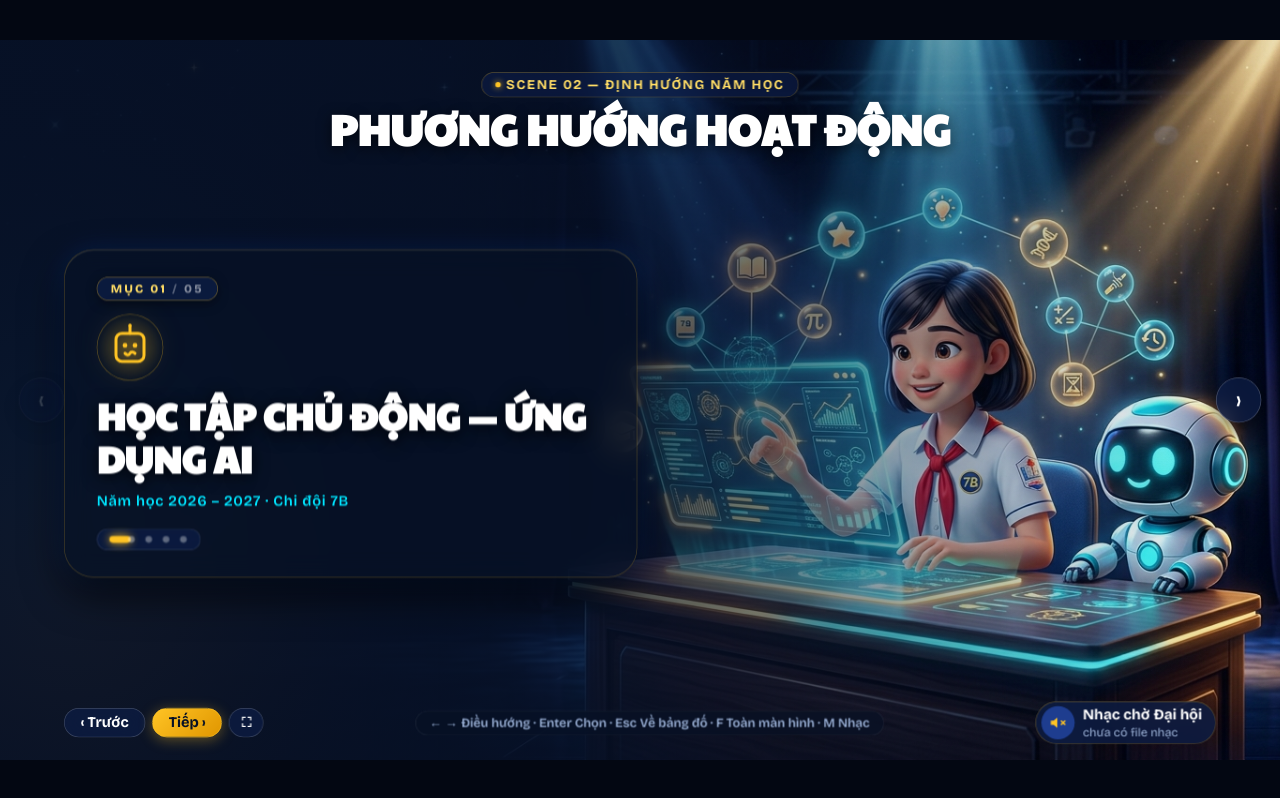
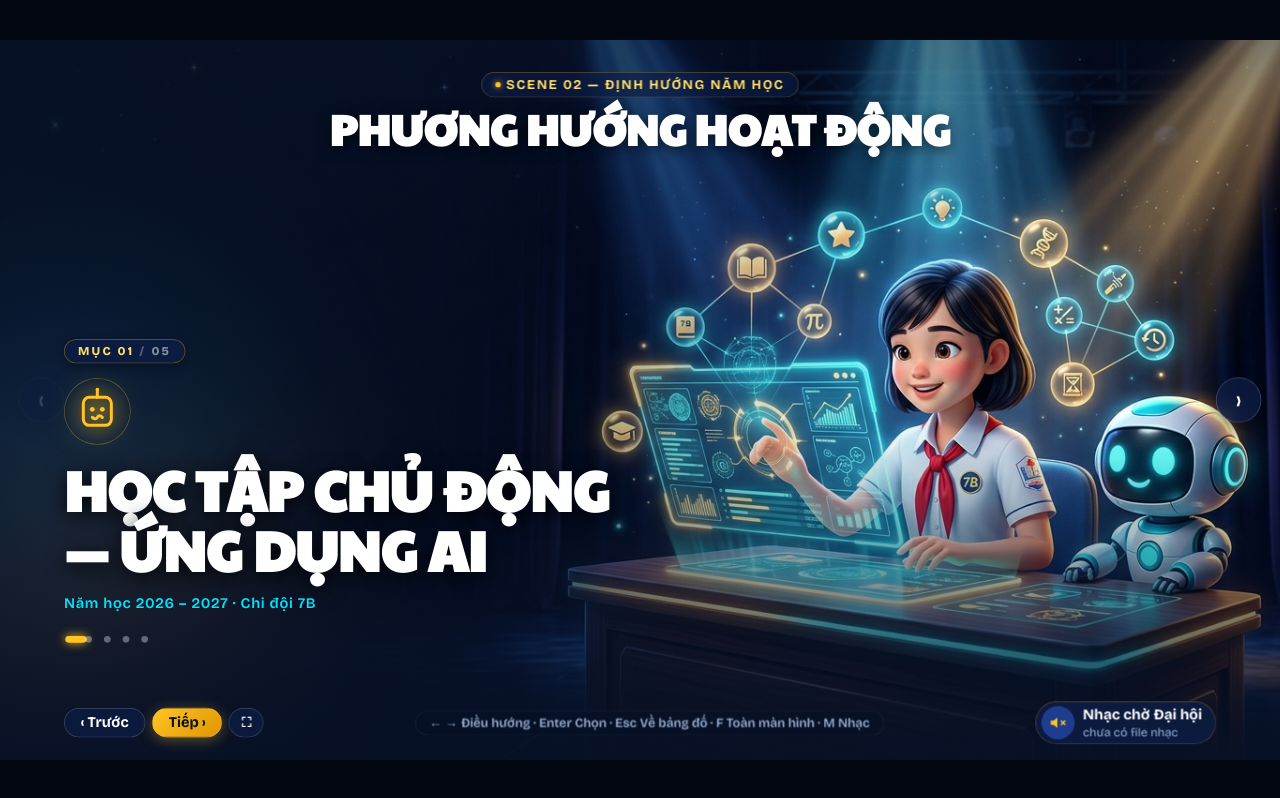
Before and after one commit to tdastoresupport-wq/daihoichidoi, a Svelte app in the folder 7b-web/: page / in a window 1280 px wide. Both pictures are taken after a click on the button "Tiếp ›". Built offline with nearby package versions, Linux system fonts and the light colour scheme.

Commit message:
feat: V6 composition rebuild - frameless editorial scenes, no card quiz look

```diff
--- a/7b-web/src/scenes/Directions.svelte
+++ b/7b-web/src/scenes/Directions.svelte
@@ -12,6 +12,8 @@
 
   const DIR_IMAGES = [dir1, dir2, dir3, dir4, dir5];
   const ICONS = ['ai', 'abc', 'team', 'leaf', 'heart'];
+  // Editorial variety per chapter: left / right / center-low overlays.
+  const POSES = ['pose-left', 'pose-right', 'pose-center', 'pose-left-wide', 'pose-right'];
 
   let idx = $state(0);
 
@@ -47,19 +49,19 @@
     />
   {/each}
 
-  <!-- Adaptive Text-Safe Gradient Overlay -->
+  <!-- Text-safe scrim (bottom-weighted for direct typography) -->
   <div
     class="artwork-overlay"
-    class:align-right={idx === 1}
+    class:flip-x={idx === 1 || idx === 4}
     aria-hidden="true"
   ></div>
 
   <!-- Top Scene Header -->
   <SceneHeader kicker="Scene 02 — Định hướng năm học" title="PHƯƠNG HƯỚNG HOẠT ĐỘNG" />
 
-  <!-- Main Hero Content Panel -->
-  <div class="content-wrapper" class:align-right={idx === 1}>
-    <div class="glass-content">
+  <!-- Main Editorial Content (no panel — type directly on scrim) -->
+  <div class="content-wrapper {POSES[idx]}">
+    <div class="editorial">
       <!-- Kicker badge with counter -->
       <div class="direction-badge">
         <span class="badge-num">MỤC {String(idx + 1).padStart(2, '0')}</span>
@@ -83,9 +85,9 @@
         Năm học 2026 – 2027 · Chi đội 7B
       </div>
 
-      <!-- Dot Navigation -->
+      <!-- Dot Navigation (bare, no pill) -->
       <div class="nav-controls">
-        <div class="dots-pill">
+        <div class="dots-row">
           {#each DIRECTIONS as _, i}
             <button
               class="dot-btn"
@@ -151,73 +153,80 @@
     z-index: 2;
   }
 
-  /* ── ADAPTIVE OVERLAY ───────────────────────────── */
+  /* ── TEXT-SAFE SCRIM (left-set default / right-set flipped) ── */
   .artwork-overlay {
     position: absolute;
     inset: 0;
     z-index: 3;
     pointer-events: none;
-    transition: background 0.5s ease;
-    background: linear-gradient(
-      90deg,
-      rgba(7, 17, 38, 0.96) 0%,
-      rgba(7, 17, 38, 0.88) 38%,
-      rgba(7, 17, 38, 0.55) 60%,
-      rgba(7, 17, 38, 0.15) 85%,
-      transparent 100%
-    );
+    transition: opacity 0.5s ease;
+    background:
+      linear-gradient(
+        100deg,
+        rgba(7, 17, 38, 0.92) 0%,
+        rgba(7, 17, 38, 0.55) 34%,
+        rgba(7, 17, 38, 0.05) 62%,
+        transparent 85%
+      ),
+      linear-gradient(
+        180deg,
+        rgba(7, 17, 38, 0.5) 0%,
+        transparent 26%,
+        transparent 55%,
+        rgba(7, 17, 38, 0.94) 100%
+      );
   }
-  .artwork-overlay.align-right {
-    background: linear-gradient(
-      270deg,
-      rgba(7, 17, 38, 0.96) 0%,
-      rgba(7, 17, 38, 0.88) 38%,
-      rgba(7, 17, 38, 0.55) 60%,
-      rgba(7, 17, 38, 0.15) 85%,
-      transparent 100%
-    );
+  .artwork-overlay.flip-x {
+    background:
+      linear-gradient(
+        260deg,
+        rgba(7, 17, 38, 0.92) 0%,
+        rgba(7, 17, 38, 0.55) 34%,
+        rgba(7, 17, 38, 0.05) 62%,
+        transparent 85%
+      ),
+      linear-gradient(
+        180deg,
+        rgba(7, 17, 38, 0.5) 0%,
+        transparent 26%,
+        transparent 55%,
+        rgba(7, 17, 38, 0.94) 100%
+      );
   }
 
-  /* ── CONTENT WRAPPER ────────────────────────────── */
+  /* ── EDITORIAL WRAPPER (text directly on scrim) ── */
   .content-wrapper {
     position: absolute;
     inset: 0;
     z-index: var(--z-content);
     display: flex;
-    align-items: center;
-    padding: 100px var(--safe) 60px;
-    justify-content: flex-start;
-    transition: opacity 0.4s var(--e-out);
+    padding: 150px var(--safe) 170px;
+    pointer-events: none;
   }
-  .content-wrapper.align-right {
-    justify-content: flex-end;
+  .content-wrapper > * {
+    pointer-events: auto;
   }
+  .pose-left { align-items: flex-end; justify-content: flex-start; }
+  .pose-left-wide { align-items: center; justify-content: flex-start; }
+  .pose-right { align-items: flex-end; justify-content: flex-end; text-align: right; }
+  .pose-center { align-items: flex-end; justify-content: center; text-align: center; }
 
-  .glass-content {
-    max-width: 860px;
+  .editorial {
+    max-width: 1000px;
     display: flex;
     flex-direction: column;
-    align-items: flex-start;
-    gap: 20px;
-    padding: 40px 48px;
-    background: rgba(7, 17, 38, 0.65);
-    border: 1.5px solid rgba(255, 196, 37, 0.25);
-    border-radius: var(--r-xl);
-    backdrop-filter: blur(20px);
-    box-shadow:
-      0 24px 60px rgba(0, 0, 0, 0.7),
-      0 0 40px rgba(26, 101, 255, 0.2),
-      inset 0 1px 0 rgba(255, 255, 255, 0.15);
+    gap: 22px;
   }
-  .align-right .glass-content {
-    align-items: flex-end;
-    text-align: right;
-  }
+  .pose-right .editorial { align-items: flex-end; }
+  .pose-right .editorial .direction-badge { align-self: flex-end; }
+  .pose-center .editorial { align-items: center; max-width: 1200px; }
+  .pose-center .editorial .direction-badge { align-self: center; }
 
   /* ── BADGE ──────────────────────────────────────── */
   .direction-badge {
     display: inline-flex;
     align-items: center;
+    align-self: flex-start;
     gap: 8px;
     font-family: var(--f-body);
     font-weight: 800;
@@ -258,11 +267,12 @@
   /* ── HEADLINE & SUB ─────────────────────────────── */
   .direction-headline {
     font-family: var(--f-display);
-    font-size: 56px;
-    line-height: 1.15;
+    font-size: 84px;
+    line-height: 1.08;
     color: var(--c-ink-100);
     margin: 0;
-    text-shadow: 0 4px 24px rgba(0, 0, 0, 0.8);
+    text-wrap: balance;
+    text-shadow: 0 6px 32px rgba(0, 0, 0, 0.85);
   }
 
   .direction-sub {
@@ -280,15 +290,11 @@
     gap: 16px;
     margin-top: 8px;
   }
-  .dots-pill {
+  .dots-row {
     display: flex;
     align-items: center;
-    gap: 12px;
-    background: rgba(13, 29, 69, 0.8);
-    border: 1px solid rgba(255, 255, 255, 0.15);
-    border-radius: var(--r-pill);
-    padding: 8px 18px;
-    backdrop-filter: blur(12px);
+    gap: 14px;
+    padding: 4px 2px;
   }
   .dot-btn {
     width: 14px;
--- a/7b-web/src/scenes/Gameplay.svelte
+++ b/7b-web/src/scenes/Gameplay.svelte
@@ -371,18 +371,15 @@
     line-height: 1.4;
   }
 
-  /* ── QUESTION ───────────────────────────────────── */
+  /* ── QUESTION (direct type, gold rule accent — no box) ── */
   .question-block {
-    background: rgba(21, 43, 104, 0.55);
-    border-left: 4px solid var(--c-gold-core);
-    border-radius: 0 var(--r-md) var(--r-md) 0;
-    padding: 24px 32px;
-    backdrop-filter: blur(12px);
+    border-left: 5px solid var(--c-gold-core);
+    padding: 6px 0 6px 30px;
   }
   .game-stage:not(.has-image):not(.is-lucky) .question-block {
     border-left: none;
-    border: 2px solid rgba(255, 196, 37, 0.35);
-    border-radius: var(--r-md);
+    border-top: 5px solid var(--c-gold-core);
+    padding: 26px 0 0;
     text-align: center;
     max-width: 1000px;
   }
@@ -493,36 +490,20 @@
     border-color: var(--c-gold-core);
   }
 
-  /* ── ANSWER CARD ────────────────────────────────── */
+  /* ── ANSWER REVEAL (direct type under gold rule — no box) */
   .acard {
-    border-radius: var(--r-md);
-    padding: 24px 32px;
-    background: rgba(7, 17, 38, 0.9);
-    border: 2px solid var(--c-gold-core);
-    box-shadow: 0 12px 40px rgba(0, 0, 0, 0.6);
-    border-left: 6px solid var(--c-gold-core);
+    padding: 24px 0 0;
+    border-top: 3px solid var(--c-gold-core);
   }
   .game-stage:not(.has-image):not(.is-lucky) .acard {
-    border-left: 2px solid var(--c-gold-core);
     text-align: center;
     max-width: 1000px;
   }
   .acard.good {
-    border-color: var(--c-success);
-    border-left-color: var(--c-success);
-    background: linear-gradient(
-      160deg,
-      rgba(16, 185, 129, 0.2) 0%,
-      rgba(7, 17, 38, 0.95) 100%
-    );
+    border-top-color: var(--c-success);
   }
   .acard.pass {
-    border-color: var(--c-gold-core);
-    background: linear-gradient(
-      160deg,
-      rgba(255, 196, 37, 0.15) 0%,
-      rgba(7, 17, 38, 0.95) 100%
-    );
+    border-top-color: var(--c-gold-core);
   }
   .acard-header {
     margin-bottom: 10px;
@@ -617,11 +598,7 @@
     display: inline-flex;
     align-items: center;
     gap: 16px;
-    background: rgba(255, 196, 37, 0.15);
-    border: 2px solid var(--c-gold-core);
-    border-radius: var(--r-pill);
-    padding: 18px 48px;
-    box-shadow: 0 0 48px rgba(255, 196, 37, 0.4);
+    padding: 6px 0;
     color: var(--c-gold-core);
     align-self: flex-start;
   }
@@ -781,20 +758,17 @@
     );
   }
 
-  /* Piece Unlocked Banner */
+  /* Piece Unlocked Banner (slim status line) */
   .piece-unlocked-banner {
     display: flex;
     align-items: center;
     gap: 12px;
-    background: linear-gradient(90deg, rgba(16, 185, 129, 0.25), rgba(255, 196, 37, 0.2));
-    border: 1.5px solid var(--c-gold-core);
-    border-radius: var(--r-md);
-    padding: 12px 20px;
+    border-top: 2px solid var(--c-gold-core);
+    padding: 12px 2px 0;
     margin-top: 14px;
     font-size: 20px;
     font-weight: 800;
     color: var(--c-gold-glow);
-    box-shadow: 0 0 24px rgba(255, 196, 37, 0.35);
     animation: bannerPop 0.45s var(--e-out);
   }
   .piece-unlocked-banner.lucky-banner {
--- a/7b-web/src/scenes/Lobby.svelte
+++ b/7b-web/src/scenes/Lobby.svelte
@@ -110,9 +110,8 @@
     </div>
   </div>
 
-  <!-- The 3×3 Mystery Energy Board -->
-  <div class="board-frame">
-    <div class="board-ambient-glow" aria-hidden="true"></div>
+  <!-- The 3×3 Mystery Board (frameless — artifacts in the world) -->
+  <div class="board-field">
     <div class="board">
       {#each PUZZLE_CELLS as cell (cell.id)}
         {@const st = pres.status[cell.id - 1]}
@@ -229,16 +228,12 @@
     justify-content: center;
   }
 
-  /* ── INSTRUCTION RAIL ───────────────────────────── */
+  /* ── INSTRUCTION RAIL (bare text, no pill) ─────── */
   .instruction-rail {
     display: inline-flex;
     align-items: center;
     gap: 12px;
-    background: rgba(10, 24, 58, 0.72);
-    border: 1px solid rgba(0, 229, 255, 0.22);
-    border-radius: var(--r-pill);
-    padding: 6px 20px;
-    backdrop-filter: blur(16px);
+    padding: 4px 2px;
   }
   .rail-step {
     display: inline-flex;
@@ -263,16 +258,12 @@
     font-weight: 700;
   }
 
-  /* ── SLEEK PROGRESS TRACK ───────────────────────── */
+  /* ── SLEEK PROGRESS TRACK (bare, no pill) ───────── */
   .progress-track {
     display: inline-flex;
     align-items: center;
     gap: 14px;
-    background: rgba(10, 24, 58, 0.72);
-    border: 1px solid rgba(0, 229, 255, 0.22);
-    border-radius: var(--r-pill);
-    padding: 6px 20px;
-    backdrop-filter: blur(16px);
+    padding: 4px 2px;
   }
   .dots-meter {
     display: flex;
@@ -313,28 +304,16 @@
     letter-spacing: 0.05em;
   }
 
-  /* ── BOARD FRAME ────────────────────────────────── */
-  .board-frame {
+  /* ── BOARD FIELD (no frame — artifacts float in the world) ── */
+  .board-field {
     position: relative;
-    padding: 20px;
-    border-radius: var(--r-lg);
-    background: radial-gradient(
-      circle at 50% 50%,
-      rgba(16, 36, 88, 0.7) 0%,
-      rgba(7, 17, 38, 0.95) 100%
-    );
-    border: 1.5px solid rgba(0, 229, 255, 0.3);
-    box-shadow:
-      0 28px 72px rgba(0, 0, 0, 0.85),
-      0 0 50px rgba(26, 101, 255, 0.25),
-      inset 0 1px 0 rgba(255, 255, 255, 0.1);
-    backdrop-filter: blur(20px);
+    padding: 12px;
   }
-  .board-ambient-glow {
+  .board-field::before {
+    content: '';
     position: absolute;
-    inset: 0;
-    border-radius: var(--r-lg);
-    background: radial-gradient(ellipse 70% 70% at 50% 50%, rgba(0, 229, 255, 0.06) 0%, transparent 70%);
+    inset: -60px;
+    background: radial-gradient(ellipse 70% 70% at 50% 50%, rgba(0, 229, 255, 0.07) 0%, transparent 70%);
     pointer-events: none;
   }
 
```
